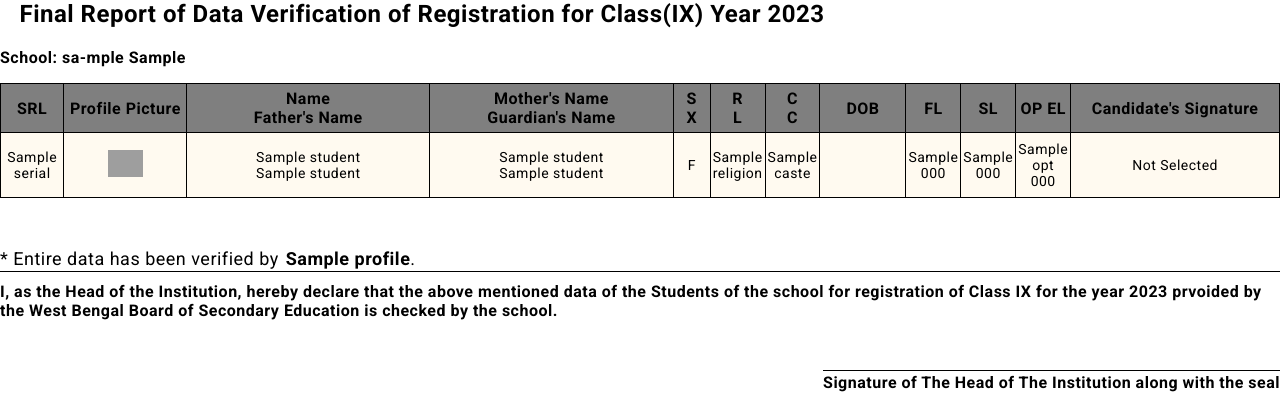
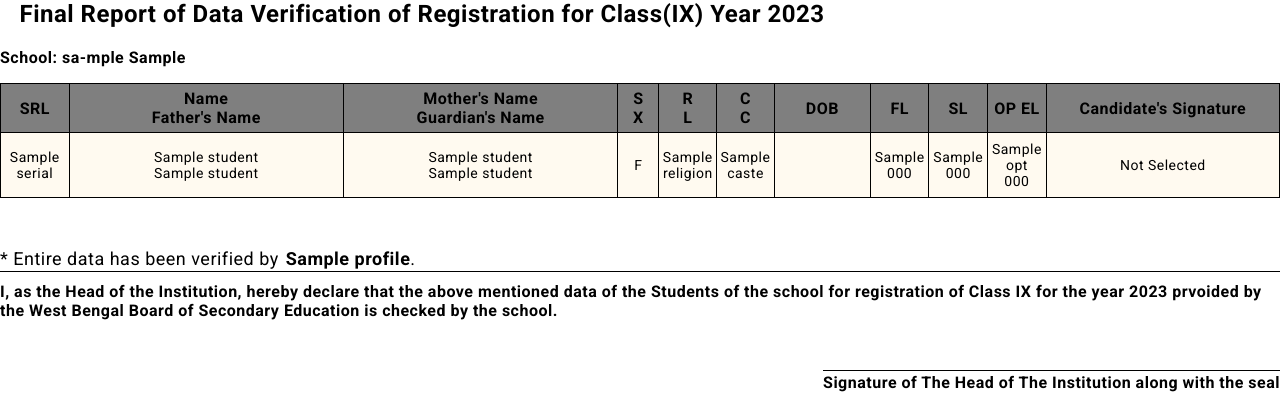
Before and after one commit to asishojha/wbedit, a Django app: template school/templates/school/pdf-report.html in a window 1280 px wide. Shown: the top 420 px of the page. Run offline with Django 3.2, Linux system fonts and the light colour scheme; the template is opened without the code that fills it: most values are stand-ins (such as "Sample title", 1, 10 or a date in 2020).

Commit message:
Revert "make styling important"
This reverts commit ad7b85d6ce250d95ffc61fa7bc64358e9b90a494.

```diff
--- a/school/templates/school/pdf-report.html
+++ b/school/templates/school/pdf-report.html
@@ -89,19 +89,19 @@
 			height: auto;
 		}
 		tr {
-			page-break-inside: avoid !important;
+			page-break-inside: avoid;
 		}
 		thead {
-			display: table-header-group !important;
+			display: table-header-group;
 		}
 		tfoot {
-			display: table-footer-group !important;
+			display: table-footer-group;
 		}
 	</style>
 </head>
 <body>
 	<div class="logo">
-		{% comment %} <img src="{{ domain }}http://127.0.0.1:8000/static/logo.png" /> {% endcomment %}
+		{% comment %} <img src="{{ domain }}{% static 'logo.png' %}" /> {% endcomment %}
 	</div>
 	<div class="heading">
 		<h2>Final Report of Data Verification of Registration for Class(IX) Year 2023</h2>
@@ -110,7 +110,7 @@
 	<table width="100%">
 		<thead style="background: rgba(0, 0, 0, 0.5);">
 			<th width="5%">SRL</th>
-			<th width="10%">Profile Picture</th>
+			{% if display_pp %}<th width="10%">Profile Picture</th>{% endif %}
 			<th width="20%">Name<br>Father's Name</th>
 			<th width="20%">Mother's Name<br>Guardian's Name</th>
 			<th width="3%">S<br>X</th>
@@ -126,7 +126,7 @@
 			{% for s in school.student_set.all %}
 			<tr class="{% cycle 'white' 'gray' %}">
 				<td>{{ s.serial }}{% if s.edited %}*{% endif %}</td>
-				<td>{% if s.profile_picture %}<img src="http://127.0.0.1:8000/static/logo.png" />{% else %}No Image{% endif %}</td>
+				{% if display_pp %}<td>{% if s.profile_picture %}<img src="{{ s.profile_picture.url }}" />{% else %}No Image{% endif %}</td>{% endif %}
 				<td>{{ s.name }}<br>{{ s.f_name }}</td>
 				<td>{{ s.m_name }}<br>{{ s.get_guardian_name }}</td>
 				<td>{% if s.sex == '1' %}M{% else %}F{% endif %}</td>
```
